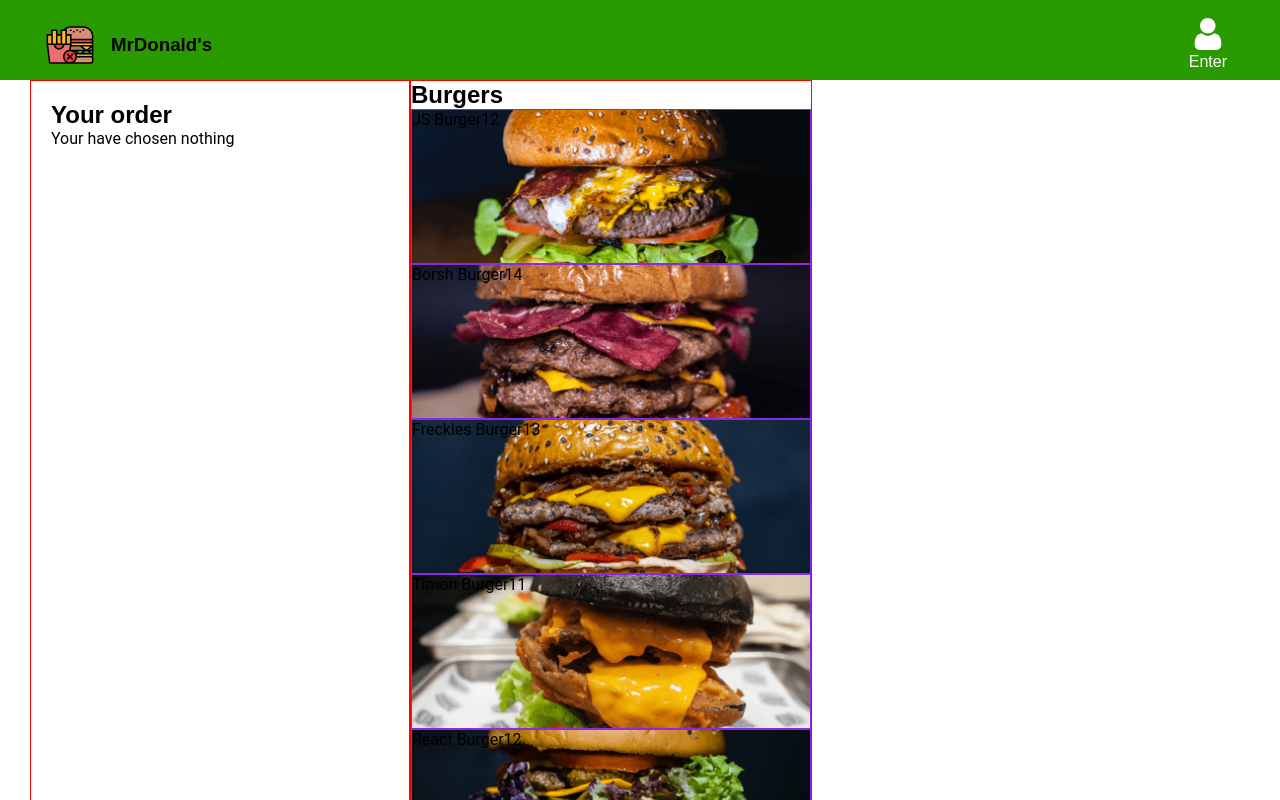
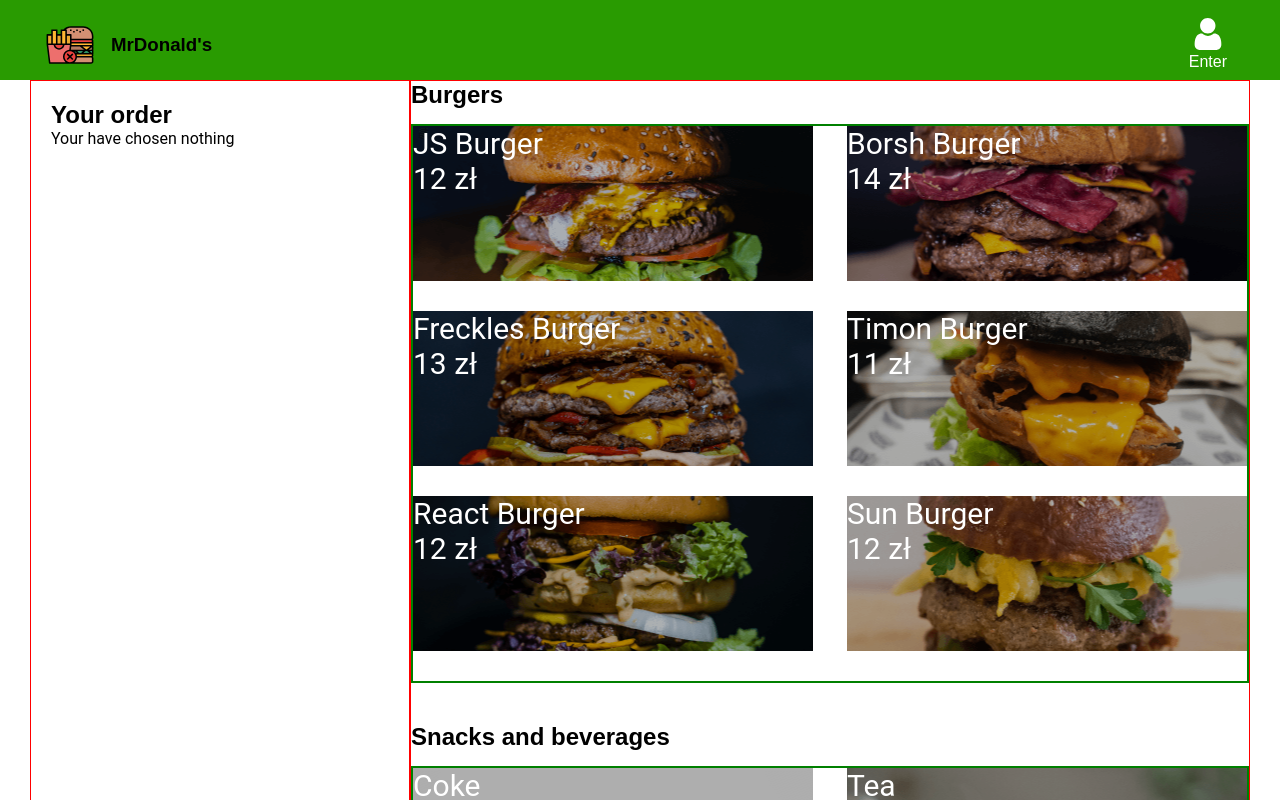
Before and after one commit to andrus92/mrdonalds, a React (Create React App) app: page / in a window 1280 px wide. Shown: the top 800 px of the page. Built offline with nearby package versions, Linux system fonts and the light colour scheme; the HTML template or start-up script is replaced by a standard one.

Commit message:
Added some styles to the Menu

```diff
--- a/src/App.css
+++ b/src/App.css
@@ -108,12 +108,51 @@ button {
     border: 1px solid red;
 }
 
+.menu__title {
+    margin-bottom: 15px;
+}
+
+.menu__list {
+    display: flex;
+    flex-wrap: wrap;
+    justify-content: space-between;
+    border: 2px solid green;
+    margin-bottom: 40px;
+}
+
 .menu__list-item {
+    position: relative;
     width: 400px;
     height: 155px;
     background-position: center;
     background-size: cover;
-    border: 1px solid blueviolet;
+    margin-bottom: 30px;
+    z-index: 20;
+}
+
+.menu__list-item:before {
+    content: '';
+    display: block;
+    position: absolute;
+    top: 0;
+    left: 0;
+    right: 0;
+    bottom: 0;
+    background-color: #000;
+    opacity: 30%;
+    z-index: -1;
+}
+
+.menu__list-item:hover::before {
+    cursor: pointer;
+    opacity: 50%;
+}
+
+.menu__list-item-txt {
+    color: #fff;
+    display: block;
+    font-size: 30px;
+    line-height: 1.17;
 }
 
 /* order */
@@ -123,5 +162,4 @@ button {
     padding-left: 20px;
     padding-right: 16px;
     border: 1px solid red;
-
 }
--- a/src/Components/Menu.js
+++ b/src/Components/Menu.js
@@ -8,11 +8,11 @@ export const Menu = () => {
     return (
         <section className="menu">
             <section>
-                <h2>Burgers</h2>
+                <h2 className="menu__title">Burgers</h2>
                 <MenuList list={dbMenu.burger}/>
             </section>
             <section>
-                <h2>Snacks and beverages</h2>
+                <h2 className="menu__title">Snacks and beverages</h2>
                 <MenuList list={dbMenu.other}/>
             </section>
 
--- a/src/Components/MenuList.js
+++ b/src/Components/MenuList.js
@@ -5,7 +5,7 @@ import { MenuListItem } from "./MenuListItem";
 
 export const MenuList = (props) => {
     return (
-        <ul>
+        <ul className="menu__list">
             {props.list.map(item => (
                 <MenuListItem key={item.id} item={item} />
             ))}
--- a/src/Components/MenuListItem.js
+++ b/src/Components/MenuListItem.js
@@ -9,8 +9,8 @@ export const MenuListItem = (props) => {
 
     return (
         <li className="menu__list-item" style={inlineStyle}>
-             <span>{props.item.name}</span>
-            <span>{props.item.price}</span>
+            <span className="menu__list-item-txt">{props.item.name}</span>
+            <span className="menu__list-item-txt">{props.item.price} zł</span>
         </li>
 
     )
```
